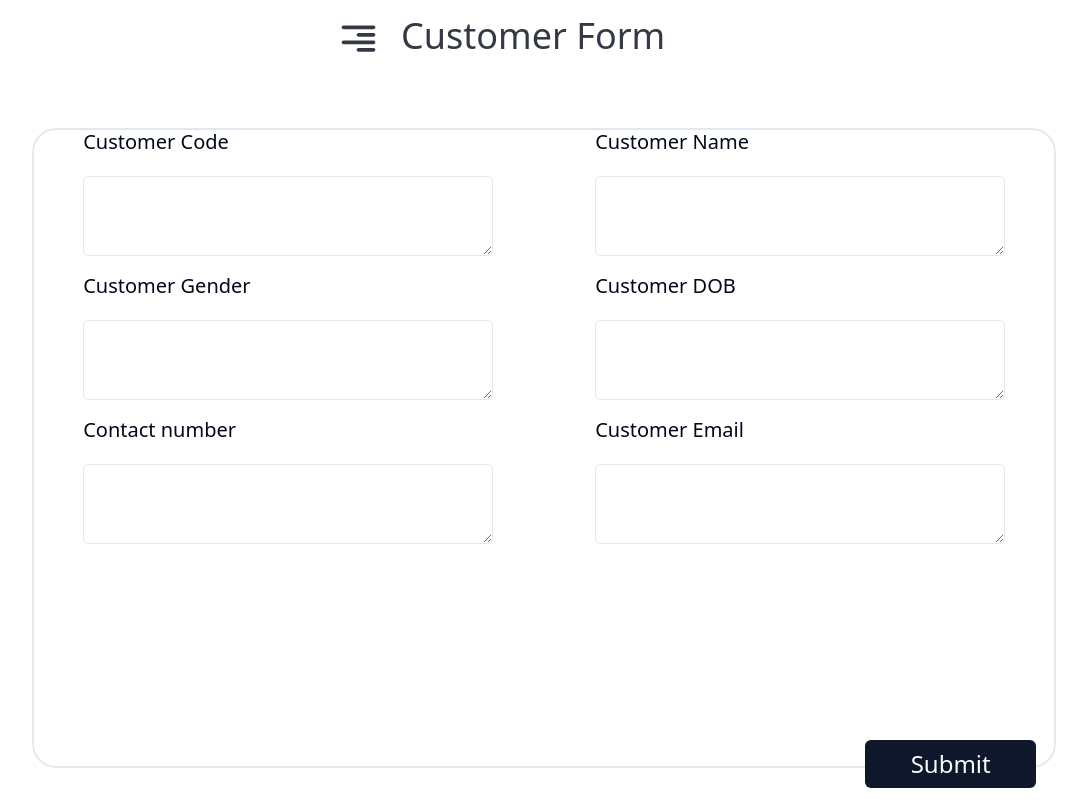
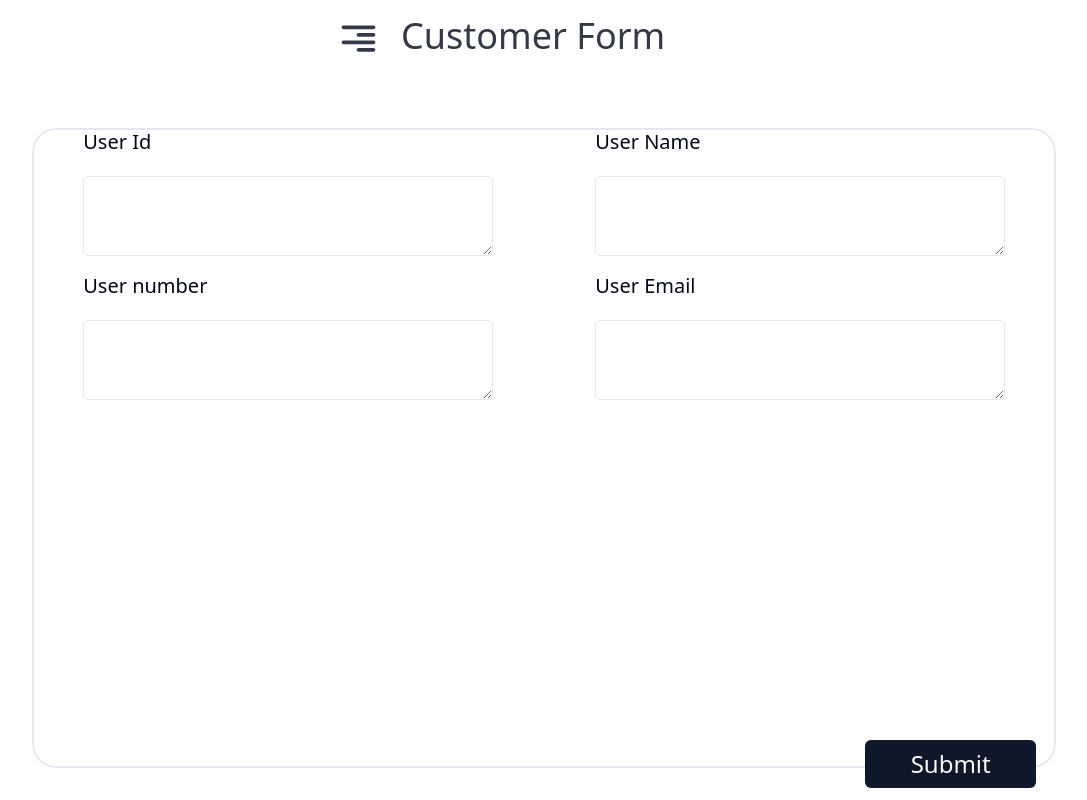
Before and after one commit to bethmij/Sentura_Technologies-Challenge_Task, a React (Vite) app: page /customer in a window 1280 px wide. Shown: the whole page, without its empty margins (176-1263 px from the left). Built offline with nearby package versions, Linux system fonts and the light colour scheme.

Commit message:
configured axios

```diff
--- a/package.json
+++ b/package.json
@@ -14,6 +14,7 @@
     "@radix-ui/react-scroll-area": "^1.1.0",
     "@radix-ui/react-select": "^2.1.1",
     "@radix-ui/react-slot": "^1.1.0",
+    "axios": "^1.7.5",
     "class-variance-authority": "^0.7.0",
     "clsx": "^2.1.1",
     "lucide-react": "^0.435.0",
--- a/src/pages/form/customerDetails.tsx
+++ b/src/pages/form/customerDetails.tsx
@@ -1,6 +1,3 @@
-const genderList = ["MALE", "FEMALE", "OTHER"]
-
-
 export let customer = {
     customerCode:"",
     customerName:"",
@@ -24,40 +21,26 @@ export function getCustomer() {
 
     return [
         [{
-            id: "customerCode",
-            title: "Customer Code",
+            id: "uid",
+            title: "User Id",
             type: "text",
             placeholder: "",
             description: "Auto generated",
             isEdit:true
         },
             {
-                id: "customerName",
-                title: "Customer Name",
+                id: "name",
+                title: "User Name",
                 type: "text",
                 placeholder: "Name",
                 description: "Full name required",
                 required: true,
         }],
-        [{
-            id: "gender",
-            title: "Customer Gender",
-            type: "select",
-            placeholder: "Gender",
-            description: "",
-            selectList: genderList,
-        },
-            {
-                id: "dob",
-                title: "Customer DOB",
-                type: "date",
-                placeholder: "Date",
-                description: "Date of birth",
-        }],
+
        [
             {
-                id: "contactNo",
-                title: "Contact number",
+                id: "phone_number",
+                title: "User number",
                 type: "number",
                 placeholder: "Contact",
                 description: "Mobile number",
@@ -65,7 +48,7 @@ export function getCustomer() {
             },
             {
                 id: "email",
-                title: "Customer Email",
+                title: "User Email",
                 type: "email",
                 placeholder: "Email",
                 description: "Email required",
--- a/src/pages/form/customerForm.tsx
+++ b/src/pages/form/customerForm.tsx
@@ -4,12 +4,38 @@ import { ScrollArea } from "../../components/ui/scroll-area";
 import {getCustomer} from "../../pages/form/customerDetails.tsx";
 import {InputItem} from "../../components/shared/InputItem.tsx";
 
-import {useForm} from "react-hook-form";
+import {FieldValues, useForm} from "react-hook-form";
+import * as axios from "axios";
+
+const createUser = async () => {
+    try {
+        const response = await axios.post('https://{WEAVY_SERVER}/api/users', {
+            uid: 'bugs-bunny',
+            name: 'Bugs Bunny',
+            directory: 'acme'
+        }, {
+            headers: {
+                'Authorization': `Bearer {API-KEY}`,
+                'Content-Type': 'application/json'
+            }
+        });
+        console.log('User created:', response.data);
+    } catch (error) {
+        console.error('Error creating user:', error.response ? error.response.data : error.message);
+    }
+};
+
+const onSubmit = async (data: FieldValues) => {
+    console.log(data);
+    if(data) {
+      createUser();
+    }
+}
 
 
 export const CustomerForm = () => {
 
-    let form = getCustomer();
+    const form = getCustomer();
     const {register, handleSubmit, formState: {errors}, reset} = useForm()
 
     return (
@@ -20,7 +46,7 @@ export const CustomerForm = () => {
             </div>
 
             <form className="w-4/5 h-4/5 ms-52 mt-32 flex-col rounded-full absolute "
-                  onSubmit={()=>console.log("hi")}>
+                  onSubmit={handleSubmit(onSubmit)}>
                 <ScrollArea className="h-full w-full rounded-3xl z-0 ">
                     <div className=" form w-full h-full absolute border-2 -z-50 rounded-3xl opacity-100 "></div>
                     <div className="w-11/12 h-3 ms-12 border-t-2 bg-background  -z-50 bermuda absolute "></div>
@@ -29,7 +55,7 @@ export const CustomerForm = () => {
                         <div key={index} className="flex justify-around mb-4 z-10">
                             {formData.map(data => (
                                 <div key={data.id} className=" z-50 w-2/5">
-                                        <InputItem id={`question${index}`} inputType="textArea" title={data.title}
+                                        <InputItem id={data.id} inputType="textArea" title={data.title}
                                                    required={true} register={register}
                                                    error={errors[`question${index}`]}/>
 
```
Also changed, not shown: 1 other file (tests, documents, lock files or other folders).
